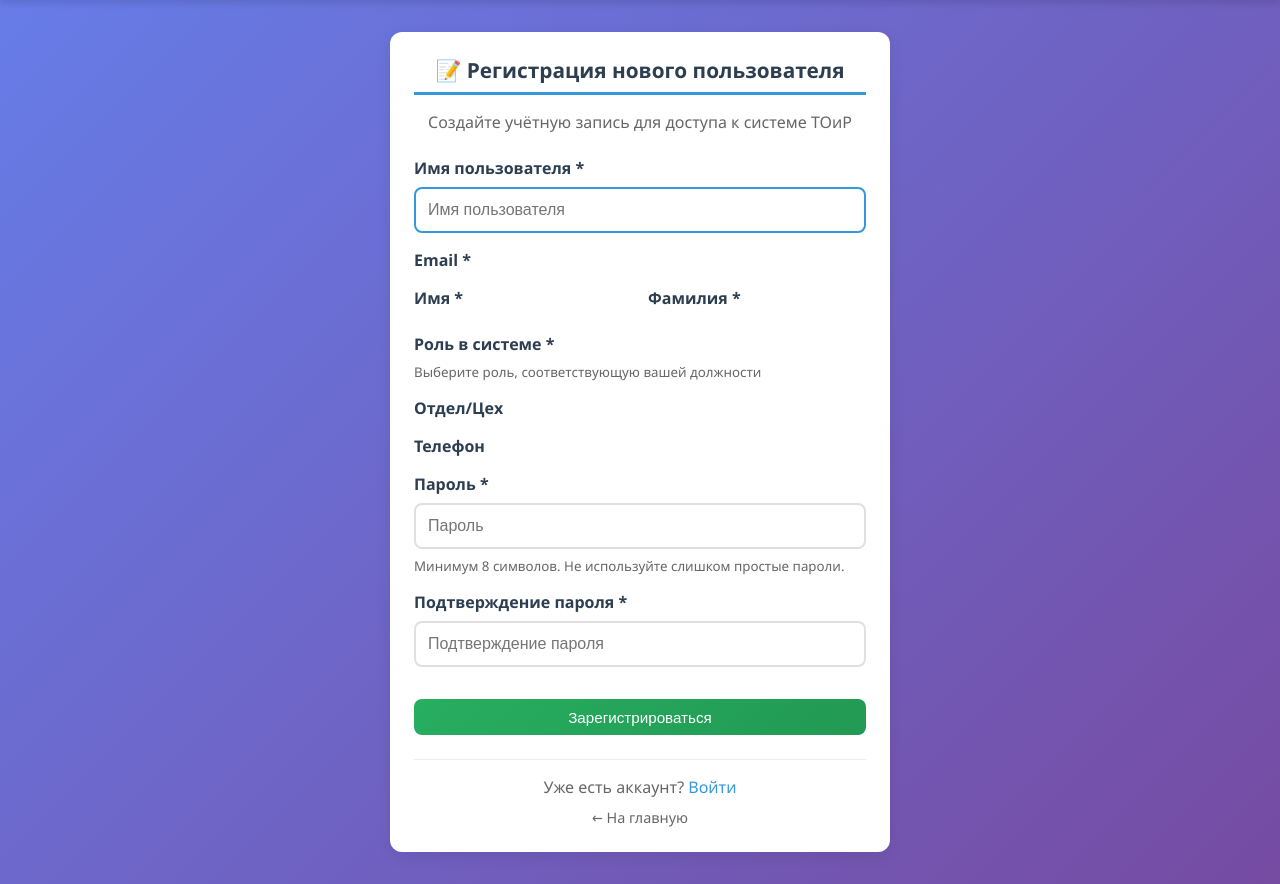
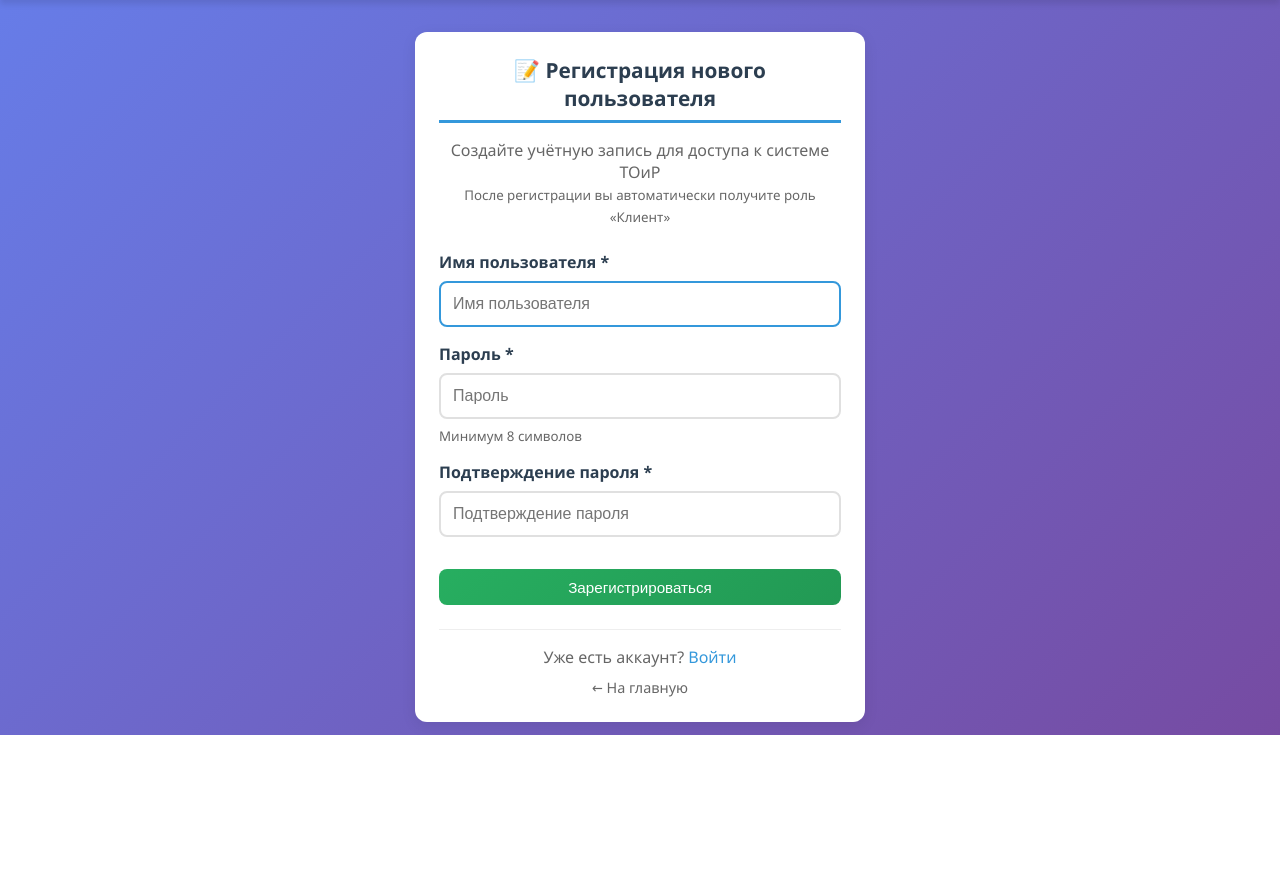
Before and after one commit to kokochambe/prectika1, a Django app: page /register/ in a window 1280 px wide. Shown: the part 65-949 px from the top of the page. After the commit the page ends 800 px from the top, so only its background shows below. Run offline with Django 5.2, Linux system fonts and the light colour scheme.

Commit message:
update branch

```diff
--- a/practica/practica123-main/templates/accounts/register.html
+++ b/practica/practica123-main/templates/accounts/register.html
@@ -3,11 +3,12 @@
 {% block title %}Регистрация{% endblock %}
 
 {% block content %}
-<div style="max-width: 500px; margin: 2rem auto;">
+<div style="max-width: 450px; margin: 2rem auto;">
     <div class="card">
         <h2 style="text-align: center;">📝 Регистрация нового пользователя</h2>
         <p style="text-align: center; color: #666; margin-bottom: 1.5rem;">
-            Создайте учётную запись для доступа к системе ТОиР
+            Создайте учётную запись для доступа к системе ТОиР<br>
+            <small>После регистрации вы автоматически получите роль «Клиент»</small>
         </p>
 
         <form method="post" style="margin-top: 1.5rem;">
@@ -22,66 +23,13 @@
             </div>
 
             <div class="form-group">
-                <label for="{{ form.email.id_for_label }}">Email *</label>
-                {{ form.email }}
-                {% if form.email.errors %}
-                    <div style="color: #e74c3c; font-size: 0.85rem; margin-top: 0.25rem;">{{ form.email.errors.0 }}</div>
-                {% endif %}
-            </div>
-
-            <div style="display: grid; grid-template-columns: 1fr 1fr; gap: 1rem;">
-                <div class="form-group">
-                    <label for="{{ form.first_name.id_for_label }}">Имя *</label>
-                    {{ form.first_name }}
-                    {% if form.first_name.errors %}
-                        <div style="color: #e74c3c; font-size: 0.85rem; margin-top: 0.25rem;">{{ form.first_name.errors.0 }}</div>
-                    {% endif %}
-                </div>
-
-                <div class="form-group">
-                    <label for="{{ form.last_name.id_for_label }}">Фамилия *</label>
-                    {{ form.last_name }}
-                    {% if form.last_name.errors %}
-                        <div style="color: #e74c3c; font-size: 0.85rem; margin-top: 0.25rem;">{{ form.last_name.errors.0 }}</div>
-                    {% endif %}
-                </div>
-            </div>
-
-            <div class="form-group">
-                <label for="{{ form.role.id_for_label }}">Роль в системе *</label>
-                {{ form.role }}
-                {% if form.role.errors %}
-                    <div style="color: #e74c3c; font-size: 0.85rem; margin-top: 0.25rem;">{{ form.role.errors.0 }}</div>
-                {% endif %}
-                <small style="color: #666; display: block; margin-top: 0.5rem;">
-                    Выберите роль, соответствующую вашей должности
-                </small>
-            </div>
-
-            <div class="form-group">
-                <label for="{{ form.department.id_for_label }}">Отдел/Цех</label>
-                {{ form.department }}
-                {% if form.department.errors %}
-                    <div style="color: #e74c3c; font-size: 0.85rem; margin-top: 0.25rem;">{{ form.department.errors.0 }}</div>
-                {% endif %}
-            </div>
-
-            <div class="form-group">
-                <label for="{{ form.phone.id_for_label }}">Телефон</label>
-                {{ form.phone }}
-                {% if form.phone.errors %}
-                    <div style="color: #e74c3c; font-size: 0.85rem; margin-top: 0.25rem;">{{ form.phone.errors.0 }}</div>
-                {% endif %}
-            </div>
-
-            <div class="form-group">
                 <label for="{{ form.password1.id_for_label }}">Пароль *</label>
                 {{ form.password1 }}
                 {% if form.password1.errors %}
                     <div style="color: #e74c3c; font-size: 0.85rem; margin-top: 0.25rem;">{{ form.password1.errors.0 }}</div>
                 {% endif %}
                 <small style="color: #666; display: block; margin-top: 0.5rem;">
-                    Минимум 8 символов. Не используйте слишком простые пароли.
+                    Минимум 8 символов
                 </small>
             </div>
 
```
Also changed, not shown: practica/practica123-main/db.sqlite3, 1 other file.
